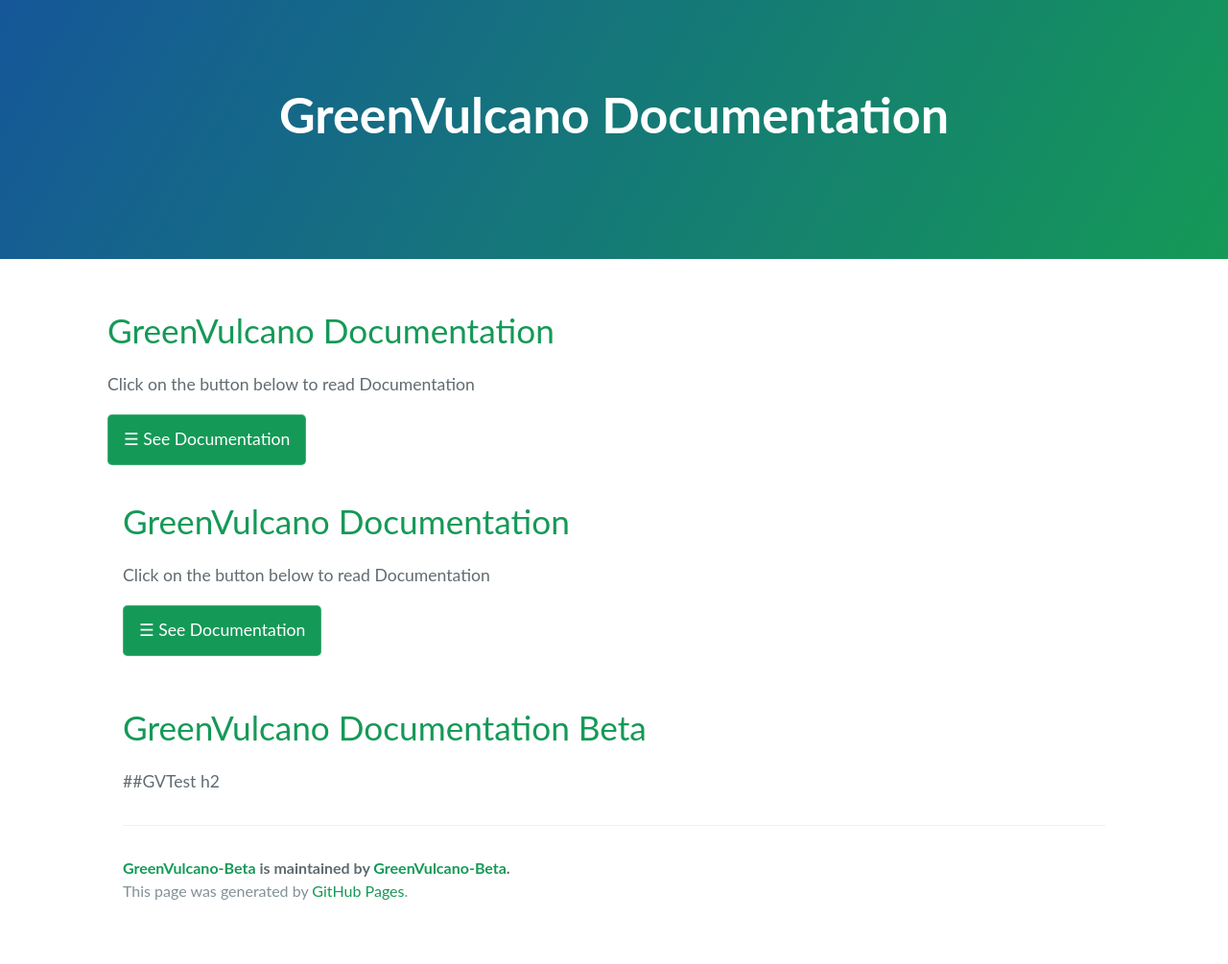
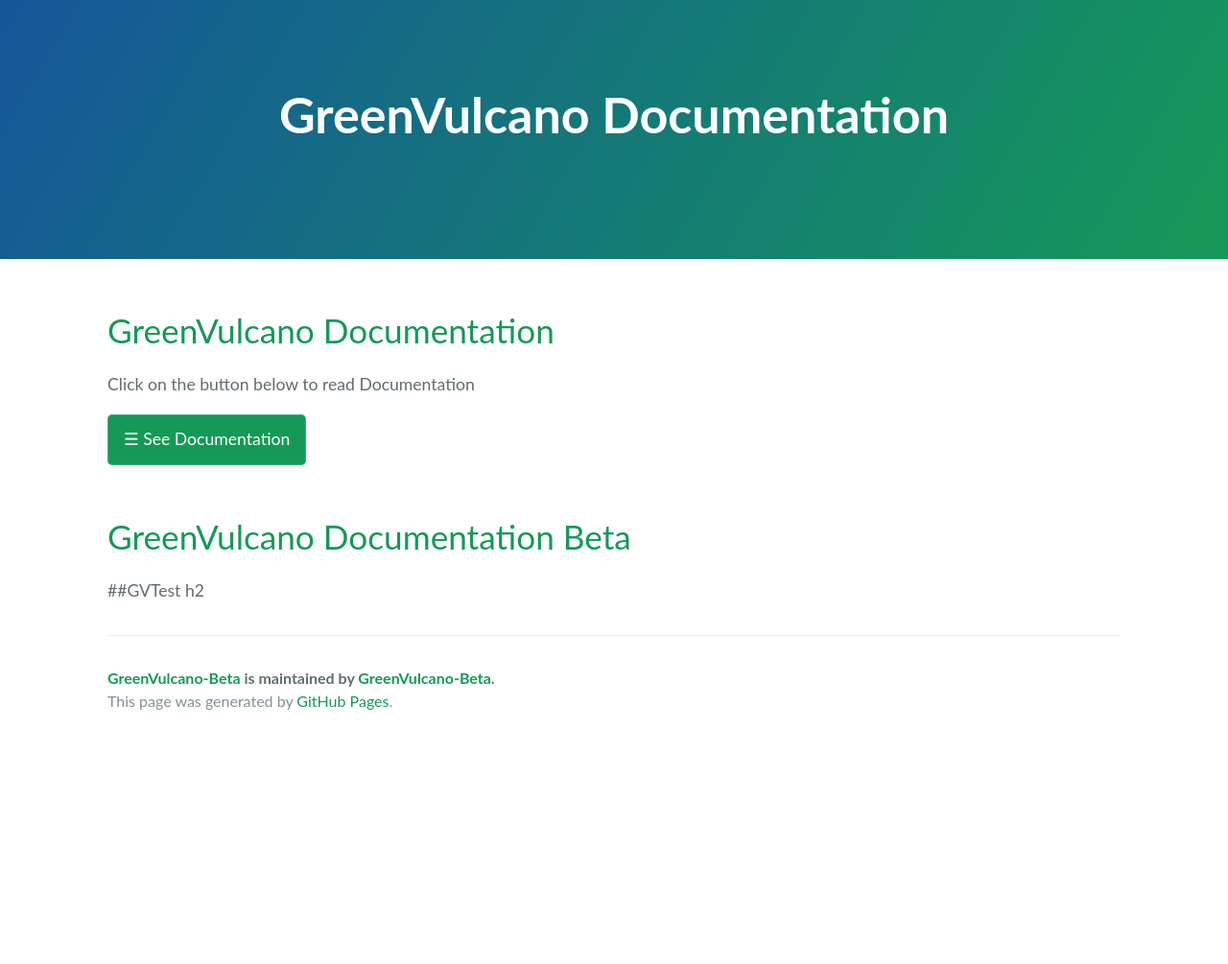
Before and after one commit to dianamw/GreenVulcano-Beta, a Jekyll site: the page built from README.md, in a window 1280 px wide. Shown: the whole page at 96% size. Built offline with Jekyll 4.4.1, drawn with Linux system fonts in a browser that asks for light colours; our own code applies the rules of GitHub Pages for plain Markdown files; the repository's description, which GitHub fills in, is left out; after the commit the page ends 900 px from its top, so only the background shows below that.

Commit message:
Update default.html

```diff
--- a/_layouts/default.html
+++ b/_layouts/default.html
@@ -65,12 +65,12 @@
     <a href="#">Services</a>
     <a href="#">Clients</a>
     <a href="#">Contact</a>
-  </div>-->
+  </div>
 
   <div id="main">
     <h1>GreenVulcano Documentation</h1>
     <p>Click on the button below to read Documentation</p>
-    <button class="btn" onclick="openNav()">&#9776; See Documentation</button>
+    <button class="btn" onclick="openNav()">&#9776; See Documentation</button>-->
 
     {{ content }}
   </body>
```
